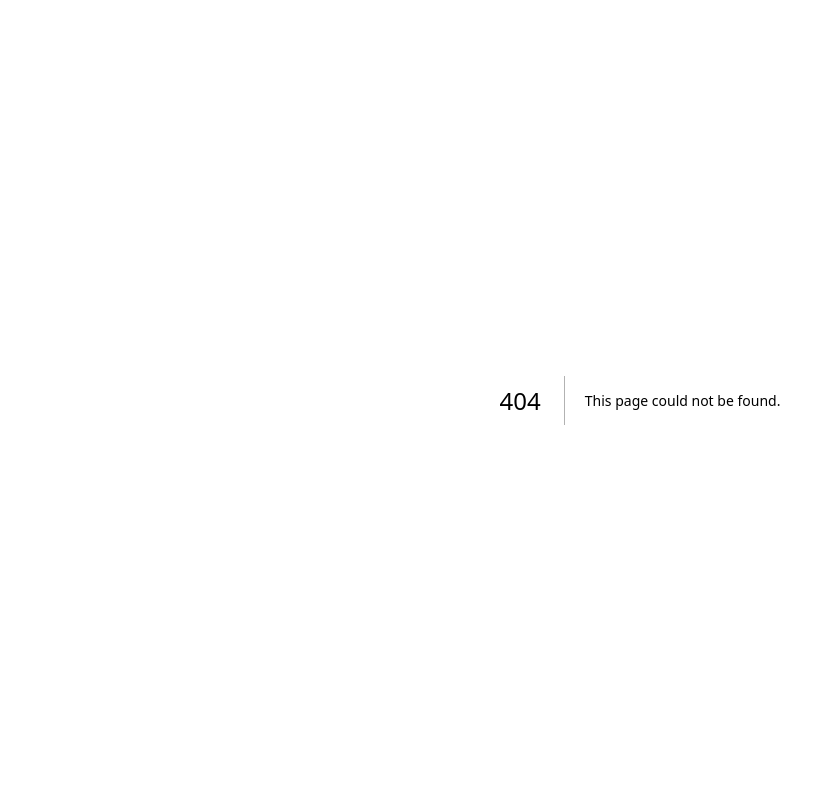
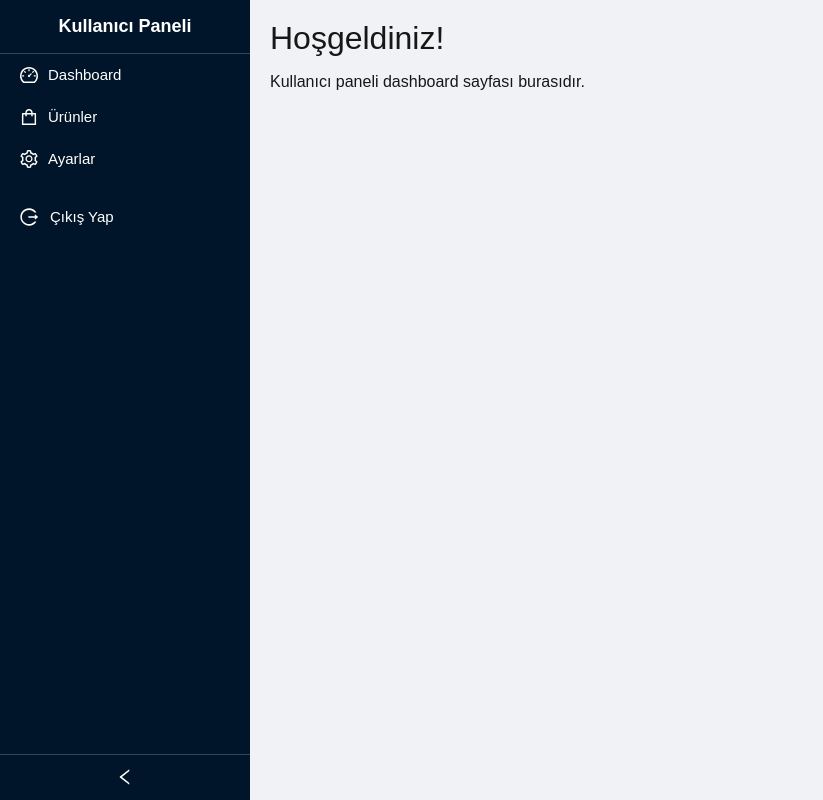
Before and after one commit to sabriyasar/stock-panel, a Next.js app: page /user/dashboard in a window 1280 px wide. Before the commit this address had no page. Shown: the whole page, without its empty margins (0-823 px from the left). Built offline with nearby package versions, Linux system fonts and the light colour scheme; sample sign-in values are in the browser's storage.

Commit message:
updated 24

```diff
--- a/src/components/DashboardLayout.tsx
+++ b/src/components/DashboardLayout.tsx
@@ -87,7 +87,7 @@ export default function DashboardLayout({ children }: Props) {
               <span className="text">Ayarlar</span>
             </Link>
           </li>
-          <li onClick={handleLogout} style={{ cursor: 'pointer', color: 'red', marginTop: 16 }}>
+          <li onClick={handleLogout} style={{ cursor: 'pointer', color: 'white', marginTop: 16 }}>
             <LogoutOutlined className="icon" />
             <span className="text">Çıkış Yap</span>
           </li>
--- a/src/pages/login.tsx
+++ b/src/pages/login.tsx
@@ -13,7 +13,7 @@ export default function UserLoginPage() {
 
   useEffect(() => {
     const token = localStorage.getItem('userToken')
-    if (token) router.push('/dashboard')
+    if (token) router.push('/user/dashboard')
   }, [router])
 
   const onFinish = async (values: { email: string; password: string }) => {
--- /dev/null
+++ b/src/pages/user/dashboard.tsx
@@ -0,0 +1,11 @@
+// pages/user/dashboard.tsx
+import DashboardLayout from '@/components/DashboardLayout'
+
+export default function UserDashboard() {
+  return (
+    <DashboardLayout>
+      <h1>Hoşgeldiniz!</h1>
+      <p>Kullanıcı paneli dashboard sayfası burasıdır.</p>
+    </DashboardLayout>
+  )
+}
```
